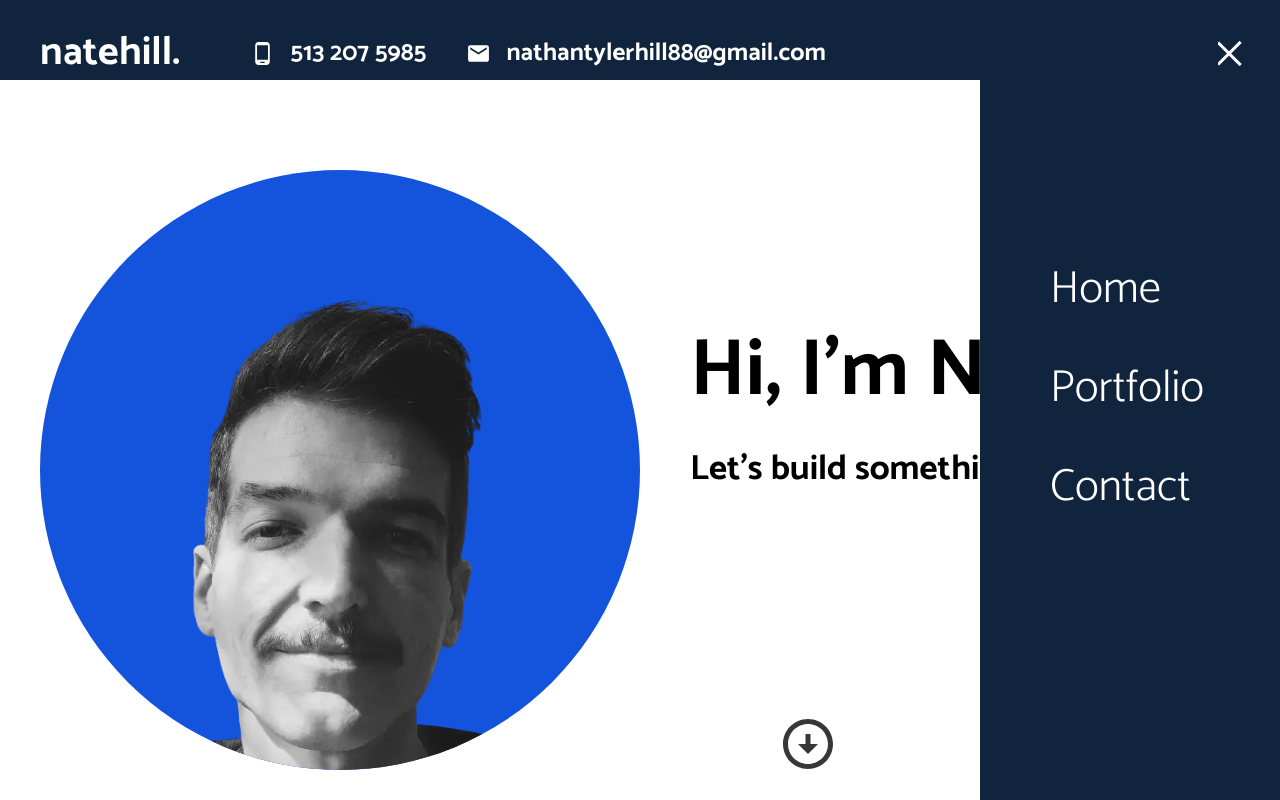
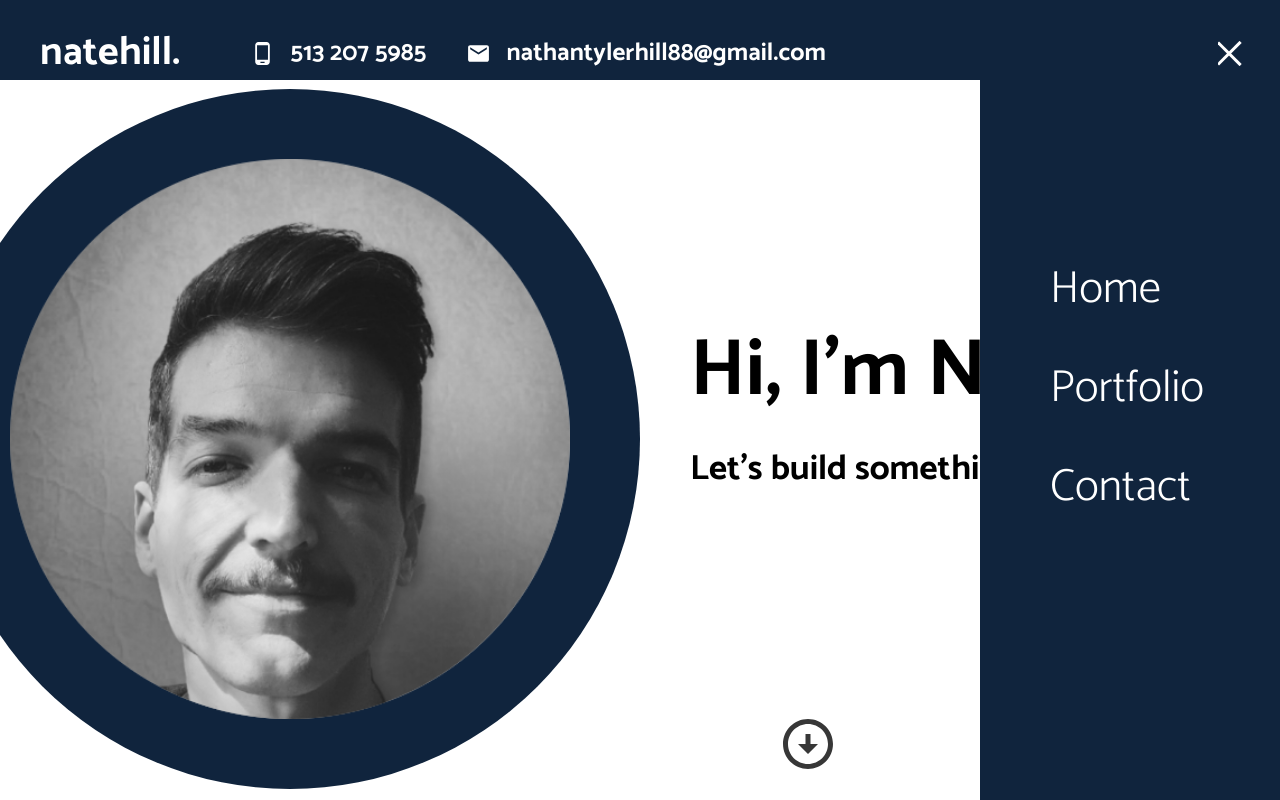
Before and after one commit to estin8/reactportfolio, a React (Create React App) app: page / in a window 1280 px wide. Built offline with nearby package versions, Linux system fonts and the light colour scheme.

Commit message:
fixed issues with mobile formatting, updated profile image

```diff
--- a/src/components/contact/contact.scss
+++ b/src/components/contact/contact.scss
@@ -12,14 +12,16 @@
         width: 100%;
         height: 100%;
 
+        @include mobile {
+            flex: 0;
+        }
 
         img {
             height: 100%;
             margin: 0px -250px;
 
             @include mobile {
-                margin: -300px;
-                transform: translate(300px)
+                display: none;
             }
 
         }
@@ -31,6 +33,10 @@
         flex-direction: column;
         align-items: center;
         justify-content: center;
+
+        @include mobile {
+            width: 100vw;
+        }
 
         h2 {
             font-size: 40px;
@@ -57,7 +63,7 @@
 
 
                 @include mobile {
-                    width: 100px;
+                    width: 200px;
                     height: 20px;
                 }
 
@@ -67,13 +73,14 @@
                 width: 300px;
                 height: 200px;
                 font-size: 14px;
+                border-radius: 10px;
 
                 &:focus {
                     background-color: rgb(222, 231, 252);
                 }
 
                 @include mobile {
-                    width: 100px;
+                    width: 200px;
                     height: 200px;
                     margin-top: -45px;
                 }
--- a/src/components/intro/Intro.jsx
+++ b/src/components/intro/Intro.jsx
@@ -7,7 +7,12 @@ export default function Intro() {
       {/* Container holding circle w/ image on left side */}
       <div className="left">
         <div className="imgContainer">
-          <img src="assets/me.webp" alt="" />
+          <img
+            src="assets/profile-pic.png"
+            width="700px"
+            height="700px"
+            alt="nate hill"
+          />
         </div>
       </div>
       {/* Container holding text on right side */}
--- a/src/components/intro/intro.scss
+++ b/src/components/intro/intro.scss
@@ -14,10 +14,11 @@
         overflow: hidden;
 
         .imgContainer {
-            width: 600px;
-            height: 600px;
-            margin-top: 100px;
-            background-color: rgb(20, 83, 220);
+            width: 700px;
+            height: 700px;
+            margin-top: 3%;
+            background-color: rgb(16, 36, 61);
+
             border-radius: 50%;
             display: flex;
             align-items: flex-end;
@@ -28,12 +29,13 @@
             @include mobile {
                 align-items: flex-start;
                 width: 200px;
-                height: 200px
+                height: 200px;
+                margin-top: 25%;
             }
 
             img {
-                width: 80%;
-                transform: translate(0px, 70px) scale(.8);
+                width: 100%;
+                transform: translate(0px, 0px) scale(.8);
                 filter: grayscale(100%);
 
                 &:hover {
@@ -41,8 +43,9 @@
                 }
 
                 @include mobile {
-                    width: 70%;
-                    transform: translate(0px, 30px);
+                    width: 200px;
+                    height: 200px;
+                    transform: translate(0px, 0px);
                     overflow: hidden;
                 }
 
@@ -80,6 +83,7 @@
 
                 @include mobile {
                     font-size: 65px;
+                    margin-top: -50px;
                 }
 
             }
@@ -94,6 +98,7 @@
 
                 @include mobile {
                     font-style: 20px;
+                    text-align: center;
                 }
             }
 
--- a/src/components/portfolio/portfolio.scss
+++ b/src/components/portfolio/portfolio.scss
@@ -41,6 +41,7 @@
 
         @include mobile {
             width: 100%;
+            margin: 10px;
         }
 
         .item {
```
Also changed, not shown: public/assets/profile-pic.png (added).
